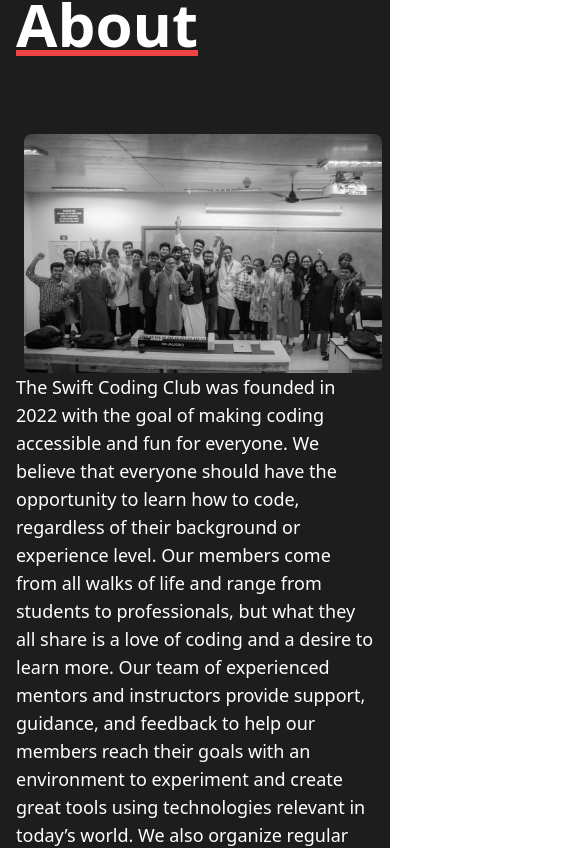
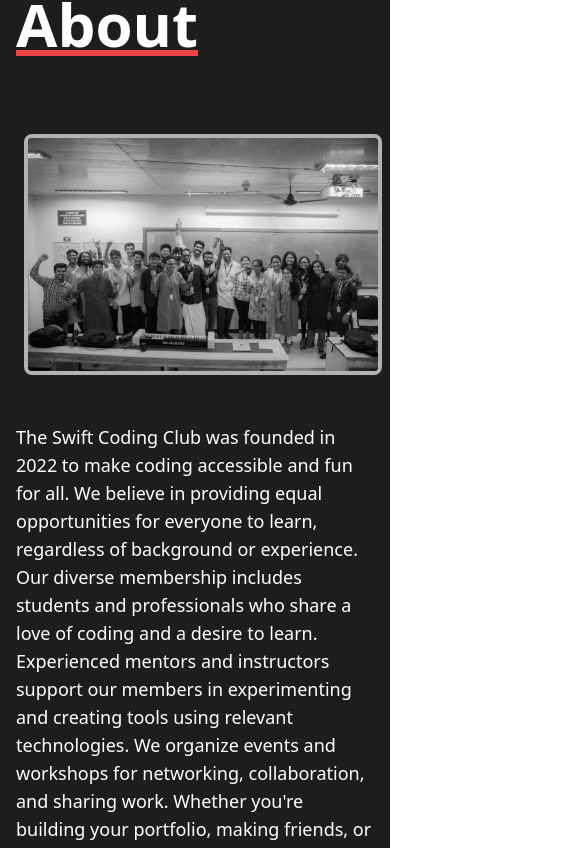
Before and after one commit to SCC-SRM/SCCWebsite, a React (Vite) app: page / in a window 390 px wide. Shown: the part 1098-1946 px from the top of the page, 585 px wide, since content can reach past the window. Built offline with nearby package versions, Linux system fonts and the light colour scheme.

Commit message:
fix about section responsiveness

```diff
--- a/src/components/about/About.jsx
+++ b/src/components/about/About.jsx
@@ -6,30 +6,33 @@
           About
         </span>
       </div>
-      <div className="flex flex-col lg:flex-row">
-        <figure className="relative max-w-7xl ">
+      <div className="flex flex-col lg:flex-row-reverse">
+        <div className="lg:w-1/2">
           <img
-            className="h-full w-full overflow-hidden rounded-lg max-w-2xl ml-2 transition-all duration-300 cursor-pointer filter grayscale hover:grayscale-0"
+            className="border-4 border-yellow-500 h-full w-full overflow-hidden rounded-lg max-w-2xl ml-2 transition-all duration-300 cursor-pointer filter grayscale hover:grayscale-0"
             src="/about3.jpeg"
             alt="about image"
-          ></img>
-        </figure>
-        <div className="flex flex-col justify-center">
-          <p className="text-lg mb-4 lg:ml-4">
-            The Swift Coding Club was founded in 2022 with the goal of making
-            coding accessible and fun for everyone. We believe that everyone
-            should have the opportunity to learn how to code, regardless of
-            their background or experience level. Our members come from all
-            walks of life and range from students to professionals, but what
-            they all share is a love of coding and a desire to learn more. Our
-            team of experienced mentors and instructors provide support,
-            guidance, and feedback to help our members reach their goals with an
-            environment to experiment and create great tools using technologies
-            relevant in today’s world. We also organize regular events and
-            workshops, where members can network, collaborate, and share their
-            work. Whether you're looking to build your portfolio, make new
-            friends, or just have fun, the Swift Coding Club is the perfect
-            place for you.
+          />
+        </div>
+
+        <div className="flex flex-col justify-center lg:w-1/2 lg:ml-4">
+          <p className="text-lg mb-4 mt-12 lg:ml-4">
+            The Swift Coding Club was founded in 2022 to make coding accessible
+            and fun for all. We believe in providing equal opportunities for
+            everyone to learn, regardless of background or experience. Our
+            diverse membership includes students and professionals who share a
+            love of coding and a desire to learn. Experienced mentors and
+            instructors support our members in experimenting and creating tools
+            using relevant technologies. We organize events and workshops for
+            networking, collaboration, and sharing work. Whether you're building
+            your portfolio, making friends, or having fun, the Swift Coding Club
+            is perfect for you. It provides a community for students to learn
+            and develop programming and app development skills. The club
+            welcomes all skill levels and was inaugurated at SRM on **XYZ
+            date**. We continuously strive to create new growth opportunities
+            for our members, helping them excel in their chosen fields. The club
+            has experienced significant growth, expanding from X to y members
+            (present strength).
           </p>
         </div>
       </div>
@@ -40,7 +43,7 @@
           </span>
         </div>
         <div className="flex flex-col lg:flex-row">
-          <div className="flex flex-col justify-center">
+          <div className="flex flex-col justify-center lg:w-1/2">
             <p className="text-lg mb-4">
               The club was created with the goal of providing students with a
               community where they can learn and develop their skills in
@@ -58,12 +61,12 @@
               strength) of people.
             </p>
           </div>
-          <figure className="relative max-w-7xl cursor-pointer filter">
+          <figure className="relative max-w-7xl cursor-pointer filter lg:w-1/2">
             <img
-              className="rounded-lg max-w-2xl ml-64 mt-5 transition-all duration-300 grayscale hover:grayscale-0"
+              className="rounded-lg max-w-full ml-64 mt-5 transition-all duration-300 grayscale hover:grayscale-0"
               src="/about2.jpeg"
               alt="history image"
-            ></img>
+            />
           </figure>
         </div>
       </div>
```
